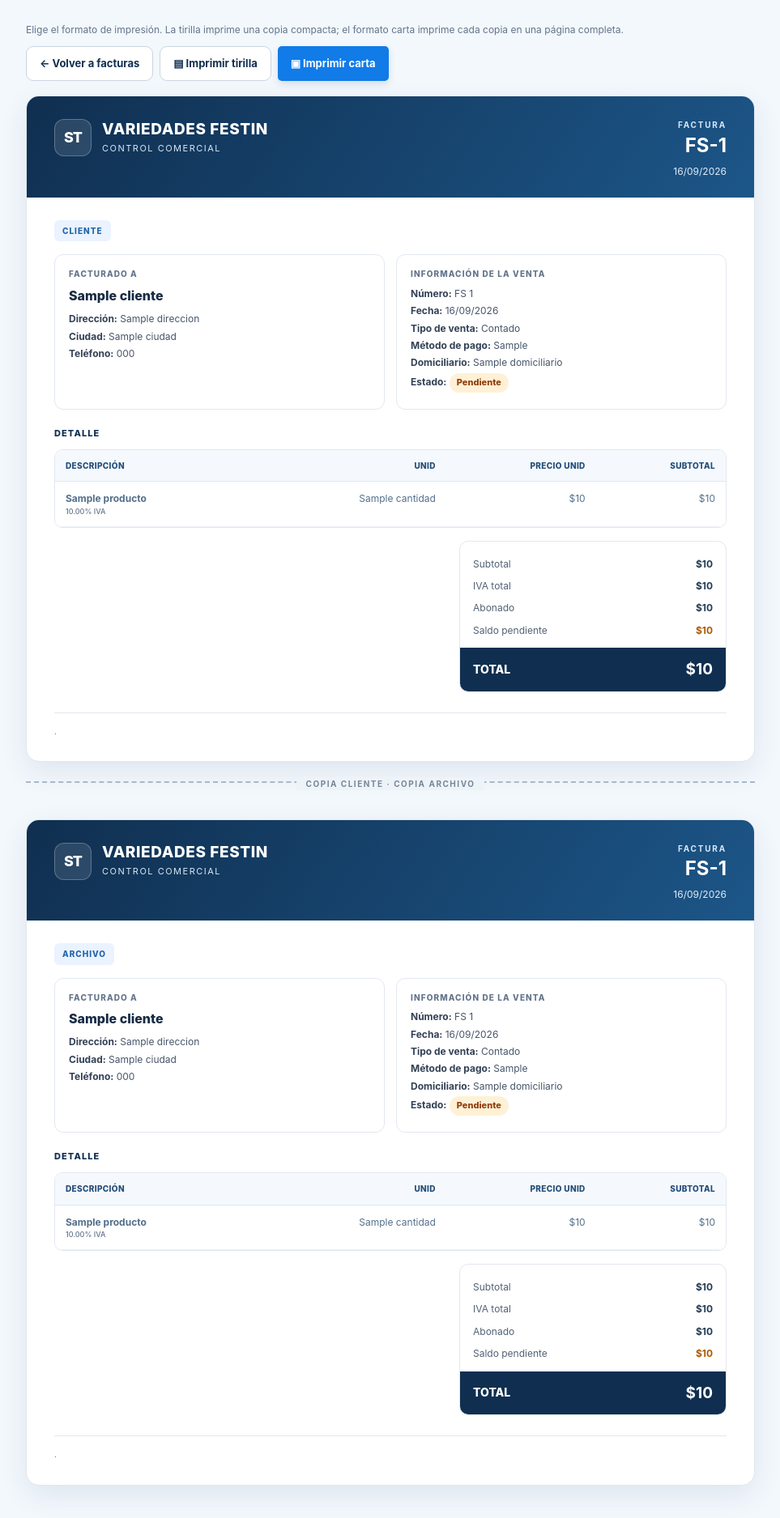
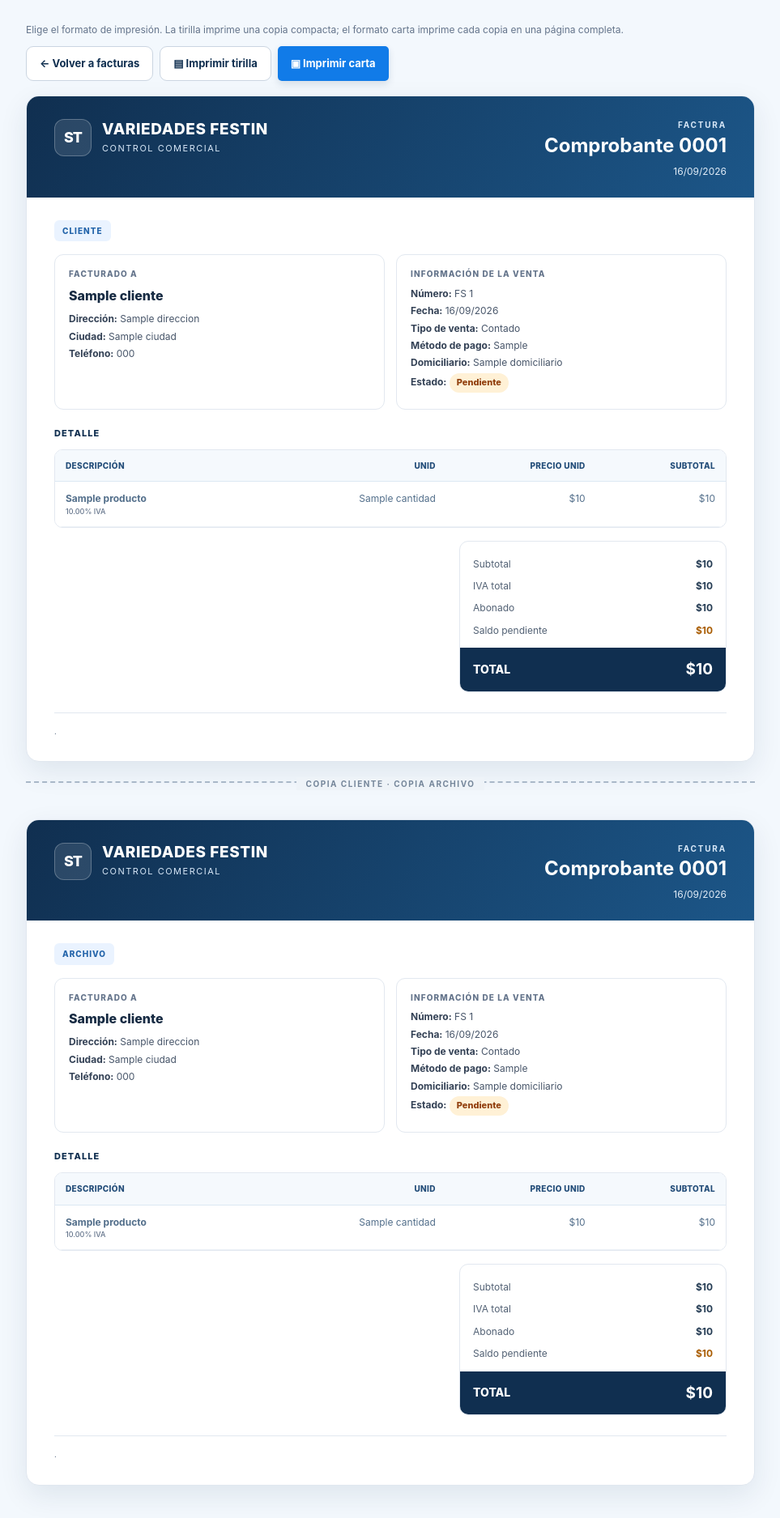
Before and after one commit to fspa11997/sistema-pedidos, a Flask app: page /factura/1 in a window 1280 px wide. Shown: the top 1875 px of the page at 81% size, without its empty margins (158-1121 px from the left). Run offline with Flask 3, Linux system fonts and the light colour scheme; the visitor is signed in with stand-in values (Sample User, id 1); a database or web service that is not in the repository returns one stand-in record (values such as "Sample title"); some libraries are stand-ins or nearby versions.

Commit message:
Actualizar

```diff
--- a/templates/factura.html
+++ b/templates/factura.html
@@ -10,7 +10,7 @@
     <link rel="apple-touch-icon" href="{{ url_for('static', filename='icons/apple-touch-icon.png') }}">
     <link rel="icon" type="image/png" href="{{ url_for('static', filename='logo.png') }}">
     <link rel="manifest" href="{{ url_for('static', filename='manifest.json') }}">
-    <title>Factura FS-{{ factura.id }} | ST Gestión</title>
+    <title>Comprobante 000{{ factura.id }} | ST Gestión</title>
     <style>
         :root { --navy:#102f50; --blue:#2364aa; --blue-light:#eaf3ff; --ink:#1f2937; --muted:#64748b; --line:#e2e8f0; --paper:#fff; --bg:#eef3f8; --green:#087f5b; --orange:#a85b00; }
         * { box-sizing:border-box; }
@@ -628,7 +628,7 @@
         </div>
         <div class="invoice-number">
             <div class="invoice-kicker">Factura </div>
-            <strong>FS-{{ factura.id }}</strong>
+            <strong>Comprobante 000{{ factura.id }}</strong>
             <span class="date">16/09/2026 </span>
         </div>
     </header>
```
